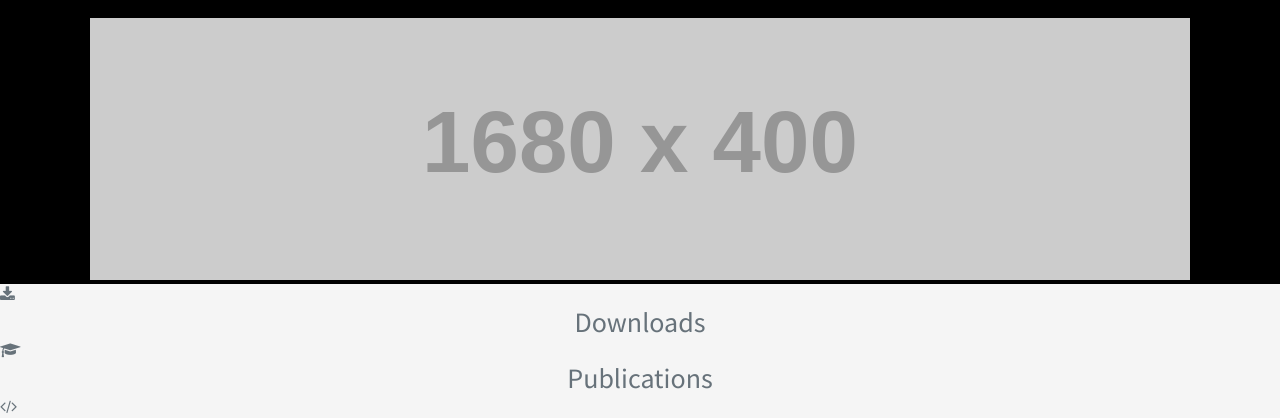
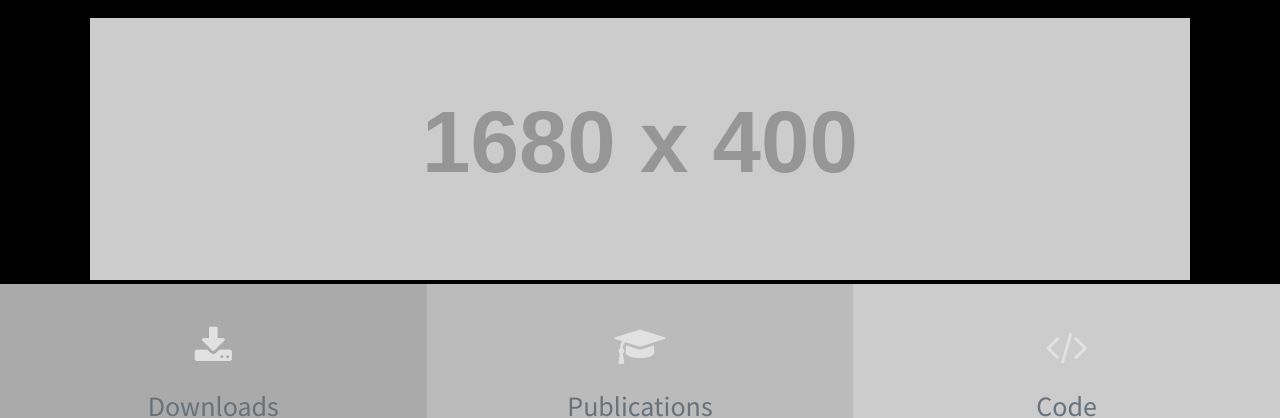
Before and after one commit to ZeStan/Front-end-web-dev, a plain HTML site: page index.html in a window 1280 px wide. Shown: the part 82-500 px from the top of the page. Drawn offline with Linux system fonts and the light colour scheme; placeholder pictures from the web are drawn by us.

Commit message:
1/3 tiles styled.
One-third tiles styled into a block. Coloured in grey colours as
placeholder.

```diff
--- a/index.html
+++ b/index.html
@@ -50,7 +50,7 @@
 		<!--End Main links-->
 		<!--articles-->
 		<!--wtrite what is ITL-->
-		<section class="wrapper-right">
+		<section class="wrapper-left">
 			<article id="itl">
 			</article>
 			<aside id = "itl">
@@ -59,7 +59,7 @@
 			</aside>
 		</section>
 
-		<section class="wrapper-left">
+		<section class="wrapper-right">
 			<article id="module">
 			</article>
 			<aside id = "module">
@@ -68,7 +68,7 @@
 			</aside>
 		</section>
 
-		<section class="wrapper-right">
+		<section class="wrapper-left">
 			<article id="tempura">
 			</article>
 			<aside id = "tempura">
--- a/style.css
+++ b/style.css
@@ -90,3 +90,23 @@ nav ul li a:hover{
 	max-width: 1100px;
 	margin: 0 auto;
 }
+/*Tile links*/
+.one-third{
+	width: 33.333%;
+	float: left;
+	text-align: center;
+}
+.one-third i{
+	color:#E1E1E1;
+	font-size: 250%;
+	padding: 10% 0 5% 0; /*top=10%, bottom=5% */
+}
+#downloads{
+	background-color: #AAAAAA;
+}
+#publications{
+	background-color:#BBBBBB;
+}
+#code{
+	background-color: #CCCCCC;
+}
```
